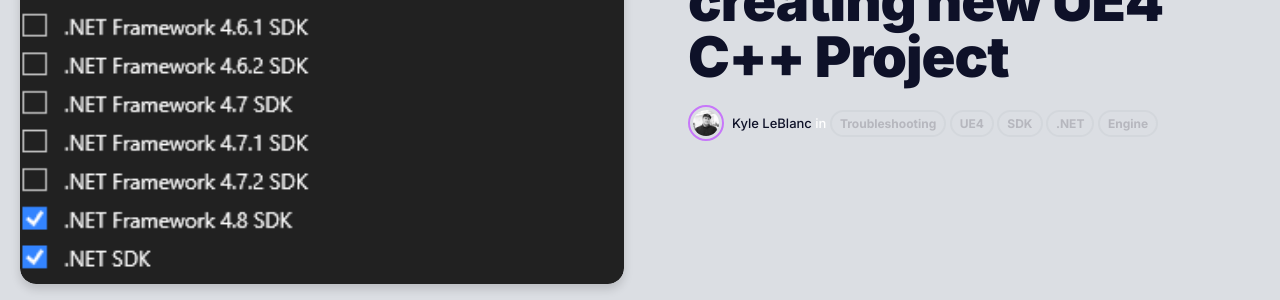
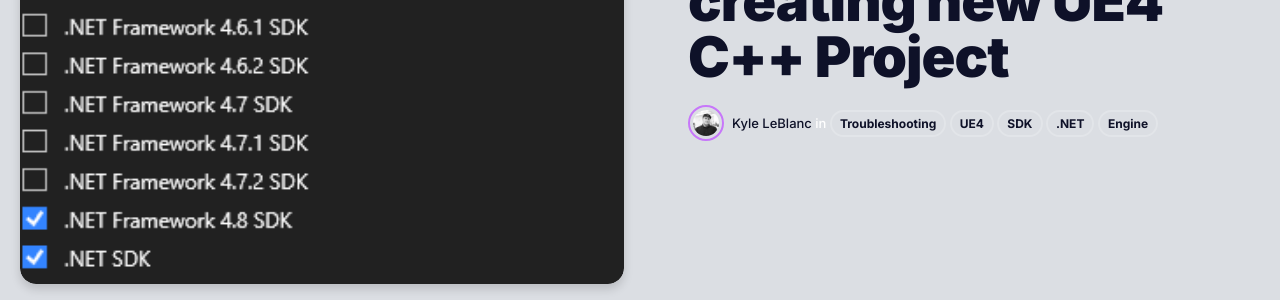
Before and after one commit to leblanck/pinkrhino, a Jekyll site: the page built from _posts/2021-08-26-sdk-net-ue4-error.markdown, in a window 1280 px wide. Shown: the part 440-740 px from the top of the page. Built offline with Jekyll 4.4.1, drawn with Linux system fonts in a browser that asks for light colours; nearby versions of some CDN libraries.

Commit message:
Update _post.scss

```diff
--- a/_sass/4-layouts/_post.scss
+++ b/_sass/4-layouts/_post.scss
@@ -107,9 +107,9 @@
     font-size: 12px;
     line-height: 10px;
     font-weight: 700;
-    border: 2px solid rgba($gray, 0.2);
+    border: 2px solid rgba($white, 0.2);
     border-radius: 24px;
-    color: $gray;
+    color: $dark;
 
     &:hover {
       color: $gray;
```
